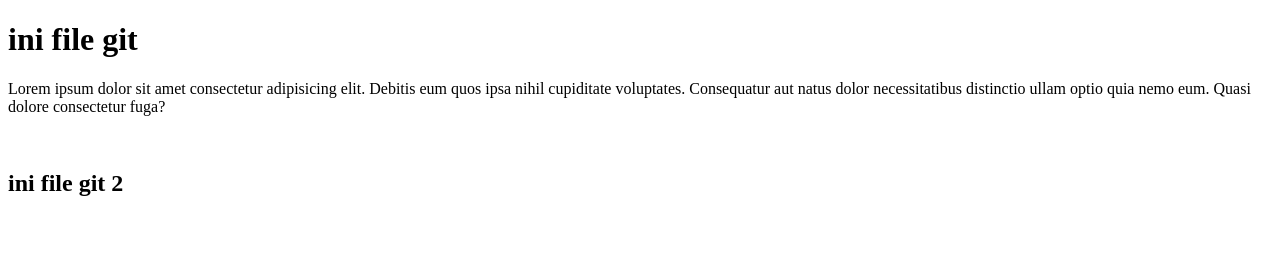
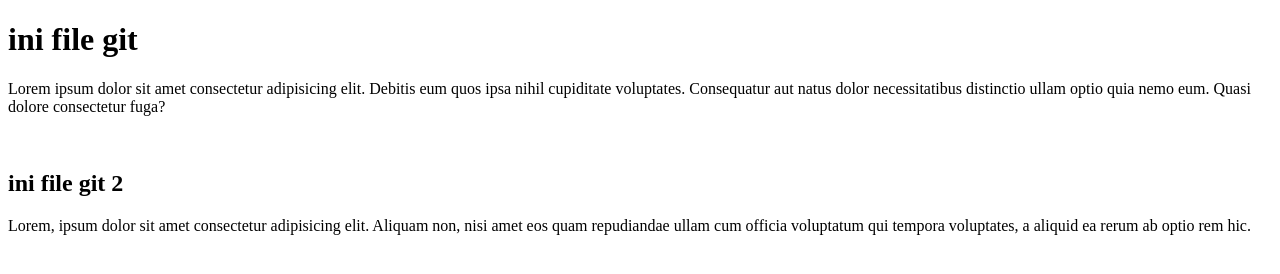
Before and after one commit to ddindawaii/latihan_git_jwdnb1_2025, a plain HTML site: page git.html in a window 1280 px wide. Drawn offline with Linux system fonts and the light colour scheme.

Commit message:
menambahkan p pada git.html

```diff
--- a/git.html
+++ b/git.html
@@ -10,5 +10,6 @@
     <p>Lorem ipsum dolor sit amet consectetur adipisicing elit. Debitis eum quos ipsa nihil cupiditate voluptates. Consequatur aut natus dolor necessitatibus distinctio ullam optio quia nemo eum. Quasi dolore consectetur fuga?</p>
     <br>
     <h2>ini file git 2</h2>
+    <p>Lorem, ipsum dolor sit amet consectetur adipisicing elit. Aliquam non, nisi amet eos quam repudiandae ullam cum officia voluptatum qui tempora voluptates, a aliquid ea rerum ab optio rem hic.</p>
 </body>
 </html>
```
